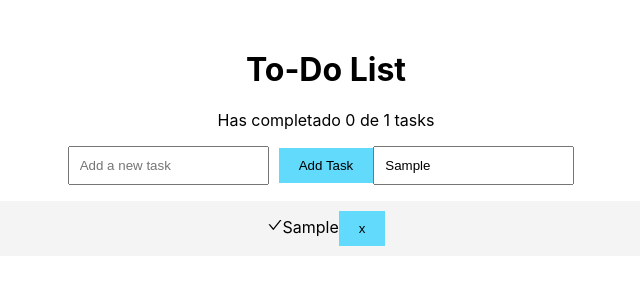
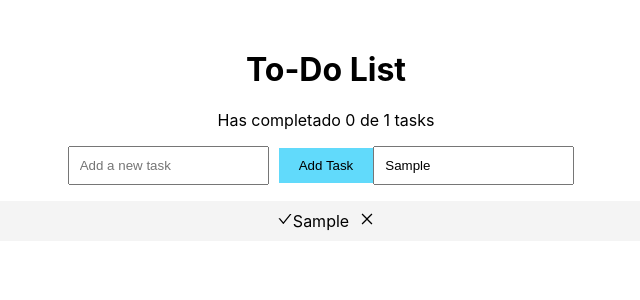
Before and after one commit to Engleonardorm7/TodoList, a React (Create React App) app in the folder todo-list/: page / in a window 1280 px wide. Both pictures are taken after typing "Sample", "Sample" into the empty fields and a click on the button "Add Task". Shown: the top 300 px of the page, without its empty margins (314-954 px from the left). Built offline with nearby package versions, Linux system fonts and the light colour scheme.

Commit message:
icons added

```diff
--- a/todo-list/src/App.css
+++ b/todo-list/src/App.css
@@ -1,6 +1,6 @@
 .App {
   text-align: center;
-  margin-top:50px;
+  margin-top: 50px;
 }
 
 .App-logo {
@@ -39,8 +39,8 @@
 }
 
 input {
- padding: 10px;
- margin-right: 10px;
+  padding: 10px;
+  margin-right: 10px;
 }
 
 button {
@@ -61,3 +61,13 @@ li {
   margin: 10px 0;
   border-radius: 5px;
 }
+
+.delete-icon {
+  color: black;
+  cursor: pointer;
+  margin-left: 10px;
+}
+
+.delete-icon:hover {
+  color: red;
+}
--- a/todo-list/src/App.js
+++ b/todo-list/src/App.js
@@ -1,5 +1,5 @@
 import React, { useEffect, useState } from "react";
-import { AiOutlineCheck } from "react-icons/ai";
+import { AiOutlineCheck, AiOutlineClose } from "react-icons/ai";
 
 import "./App.css";
 
@@ -87,7 +87,11 @@ function App() {
               {task.text}
             </span>
 
-            <button onClick={() => deleteTask(task.text)}>x</button>
+            {/* <button onClick={() => deleteTask(task.text)}>x</button> */}
+            <AiOutlineClose
+              className="delete-icon"
+              onClick={() => deleteTask(task.text)}
+            />
           </li>
         ))}
       </ul>
```
